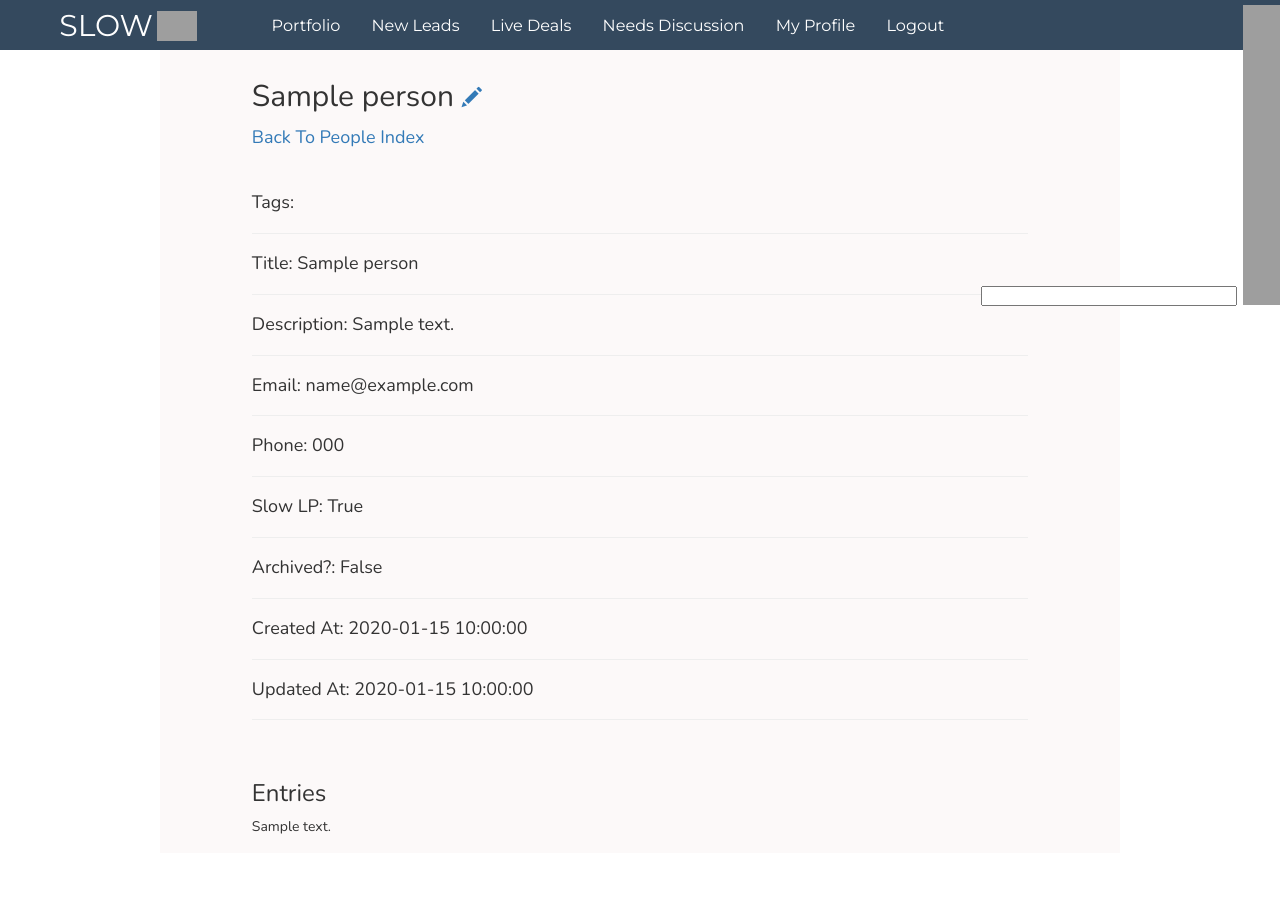
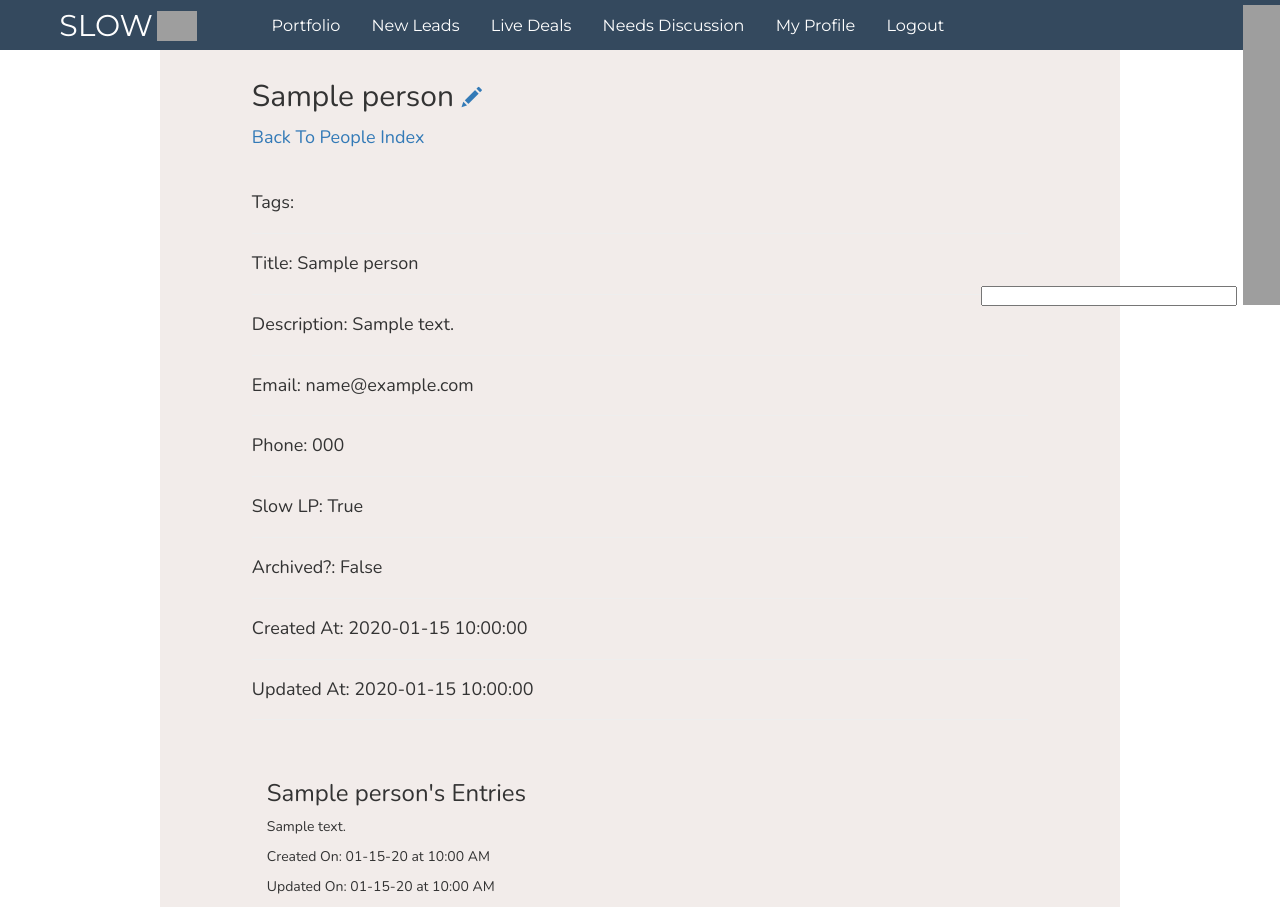
Before and after one commit to rithmschool/slowcrmv2, a Flask app: page /persons/1 in a window 1280 px wide. Before the commit the page ends 834 px from the top, so only its background shows below. Run offline with Flask 2, Linux system fonts and the light colour scheme; a user stored in the database is signed in; tables that the repository leaves empty hold one stand-in row (values such as "Sample post"); some libraries are stand-ins or nearby versions; grey boxes are pictures that could not be loaded.

Commit message:
improved entries on show page to match Aaron's styling

```diff
--- a/project/companies/views.py
+++ b/project/companies/views.py
@@ -52,7 +52,9 @@
     entries = Company.query.get(id).entries
     formatted_entries = [{
         'content': get_links(entry.content, get_pipes_dollars_tuples(entry.content)),
-        'entry_id': entry.id
+        'entry_id': entry.id,
+        'created_at': entry.created_at,
+        'updated_at': entry.updated_at
     } for entry in entries]
     form = CompanyForm(request.form)
     if request.method == b'PATCH':
--- a/project/persons/templates/persons/show.html
+++ b/project/persons/templates/persons/show.html
@@ -30,11 +30,14 @@
     <hr>
 </div><br>
 
-<h3>Entries</h3>
-    {% for entry in entries %}
-        <li>
-        {{entry.content | safe}}
-        </li>
-    {% endfor %}
-<div>
+<div class="col-md-12">
+        <h3 class="">{{person.name}}'s Entries</h3>
+              {%  for entry in entries  %}
+            <div class="user-post">
+                <p class="user-post-content">{{entry.content | safe}}</p>
+                <p class="user-post-dates">Created On: {{entry.created_at.strftime('%m-%d-%y')}} at {{entry.created_at.strftime('%I:%M %p')}}</p>
+                <p class="user-post-dates">Updated On: {{entry.updated_at.strftime('%m-%d-%y')}} at {{entry.updated_at.strftime('%I:%M %p')}}</p>
+            </div>
+                {%  endfor  %}
+    </div>
 {%  endblock  %}
--- a/project/persons/views.py
+++ b/project/persons/views.py
@@ -55,7 +55,9 @@
     entries = Person.query.get(id).entries
     formatted_entries = [{
         'content': get_links(entry.content, get_pipes_dollars_tuples(entry.content)),
-        'entry_id': entry.id
+        'entry_id': entry.id,
+        'created_at': entry.created_at,
+        'updated_at': entry.updated_at
     } for entry in entries]
     if request.method == b'PATCH':
         if form.validate():
--- a/project/static/css/base.css
+++ b/project/static/css/base.css
@@ -157,7 +157,7 @@
 		font-family: Nunito;
 		width: 100%;
 		min-height: 100vh;
-		background-color: #fcf9f9;
+		background-color: #f2ecea;
 		margin-left: 0%;
 		padding-right: 0.5%;
 		padding-left: 0.5%;
@@ -168,7 +168,7 @@
 		font-family: Nunito;
 		min-height: 100vh;
 		width: 100%;
-		background-color: #fcf9f9;
+		background-color: #f2ecea;
 		margin-left: 0%;
 		padding-right: 5%;
 		padding-left: 5%;
@@ -517,7 +517,7 @@
 		font-family: Nunito;
 		min-height: 100vh;
 		width: 75%;
-		background-color: #fcf9f9;
+		background-color: #f2ecea;
 		margin-left: 12.5%;
 		padding-right: 6%;
 		padding-left: 6%;
@@ -531,7 +531,7 @@
 		font-family: Nunito;
 		min-height: 100vh;
 		width: 75%;
-		background-color: #fcf9f9;
+		background-color: #f2ecea;
 		margin-left: 12.5%;
 		padding-right: 6%;
 		padding-left: 6%;
@@ -591,7 +591,7 @@
 		font-family: Nunito;
 		width: 75%;
 		min-height: 100vh;
-		background-color: #fcf9f9;
+		background-color: #f2ecea;
 		margin-left: 12.5%;
 		padding-right: 0.5%;
 		padding-left: 0.5%;
@@ -606,7 +606,7 @@
 		font-family: Nunito;
 		width: 75%;
 		min-height: 100vh;
-		background-color: #fcf9f9;
+		background-color: #f2ecea;
 		margin-left: 12.5%;
 		padding-right: 0.5%;
 		padding-left: 0.5%;
```
Also changed, not shown: project/companies/templates/companies/show.html (+10 -7 lines).
